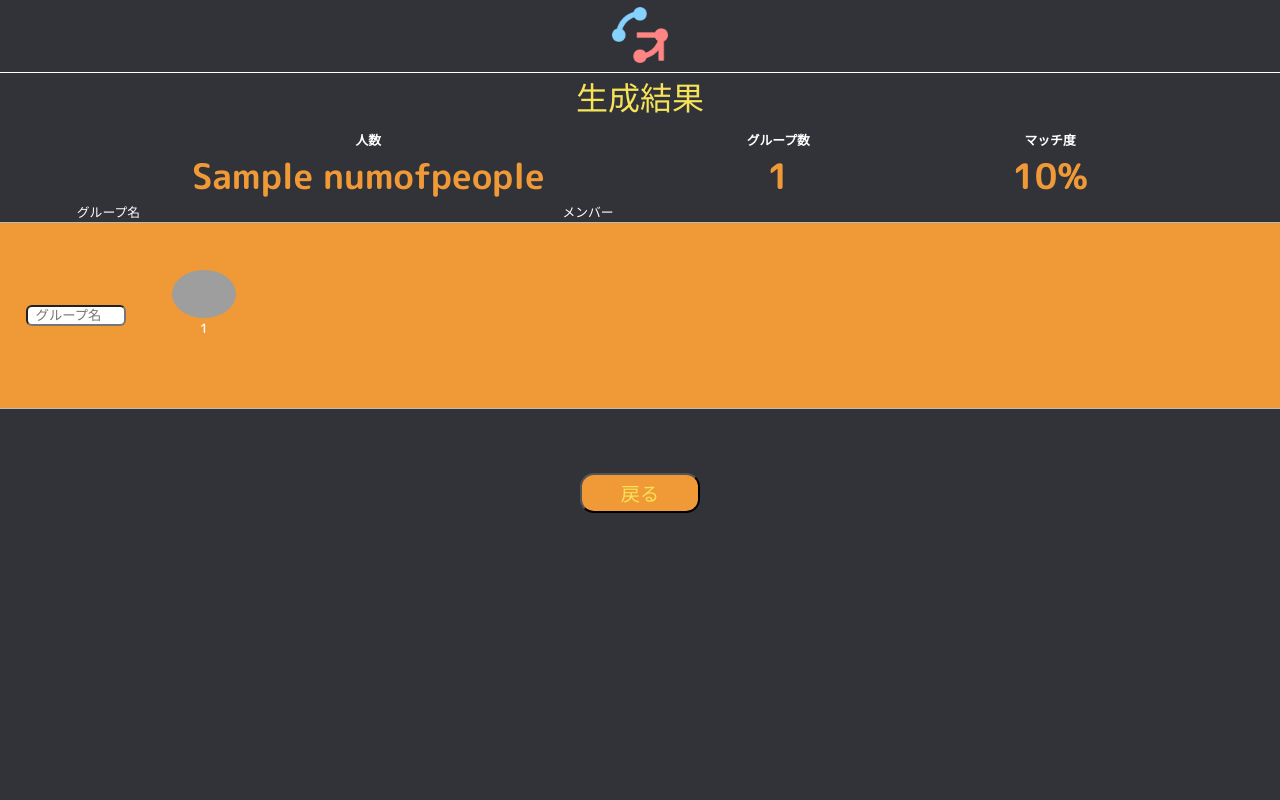
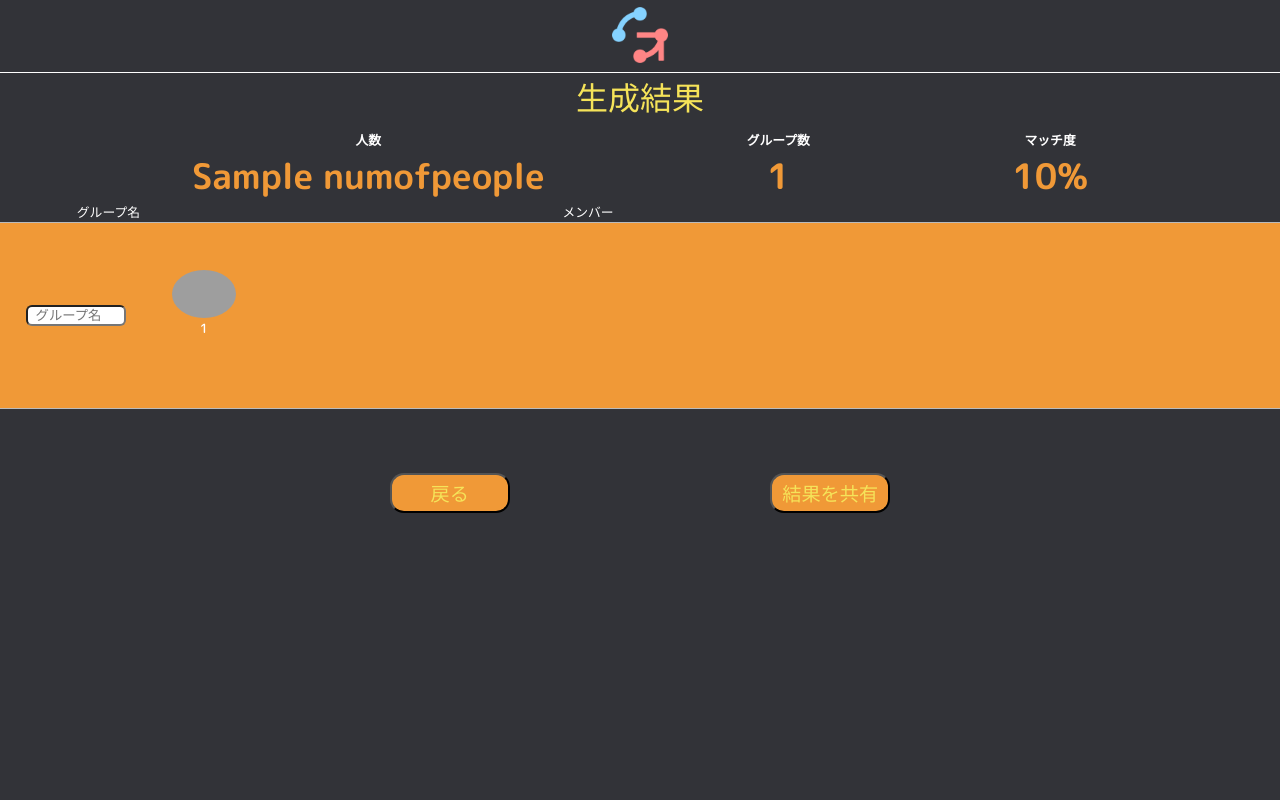
Before and after one commit to ritsuki-i/hatothon-app, a Flask app: template templates/result.html in a window 1280 px wide. Run offline with Flask 3, Linux system fonts and the light colour scheme; the template is opened without the code that fills it: most values are stand-ins (such as "Sample title", 1, 10 or a date in 2020); some libraries are stand-ins or nearby versions; grey boxes are pictures that could not be loaded.

Commit message:
スクショ機能追加(初期段階)

```diff
--- a/static/css/result.css
+++ b/static/css/result.css
@@ -207,7 +207,7 @@ button {
   height: 20%;
 }
 
-#go-back {
+#go-back, #save-result {
   margin-top: 5%;
   margin-bottom: 10%;
   background-color: #f09937;
--- a/static/js/result.js
+++ b/static/js/result.js
@@ -1,3 +1,75 @@
 document.getElementById("go-back").addEventListener("click", () => {
   history.back();
 });
+
+function shareResult(){
+  document.getElementById('save-result').innerHTML = '共有中...';
+  var groups = document.getElementById("number_of_groups").innerHTML;
+  var resultPic = generatingPicture();
+  //document.getElementById('testspace').innerHTML = '<img src="' + resultPic + '"/>';
+
+  var image = new File([resultPic], "result.png", {type: "image/png"});
+  if(navigator.canShare && navigator.canShare({files: [image]})) {
+    navigator.share({
+      title: 'n人組を共有',
+      text: '作成したグループを共有',
+      url: document.getElementById('toppage').href,
+      files: [image],
+    })
+  }else{
+    image = null;
+    saveAs(resultPic, groups + 'groups-result.png');
+  }
+
+  document.getElementById('save-result').innerHTML = '結果を共有';
+    window.alert('結果を保存しました！');
+}
+
+//@return Blob
+function generatingPicture(){
+  var groups = Number(document.getElementById("number_of_groups").innerHTML);
+
+/* 入力されたグループ名を画像内で一体化させたかった
+  var group_names = [];
+  var input_boxes = [];
+  for (var i = 0; i < groups; i++) {
+    var wrapper = document.getElementById('group' + i + '_wrapper');
+    var input = document.getElementById('group' + i + '_name');
+
+    group_names[i] = document.createElement('p');
+    group_names[i].className = 'white_text'
+    group_names[i].innerHTML = input.value;
+
+    input_boxes[i] = wrapper.removeChild(input);
+    wrapper.appendChild(group_names[i]);
+  }
+  */
+
+  var content = document.getElementById('body');
+  var currentWidth = Number(getComputedStyle(document.getElementById('body')).width.replace('px',''));
+  var scale = 1080 / currentWidth;
+
+  var wrapperHeight = scale * Number(getComputedStyle(document.getElementById('group0_wrapper')).height.replace('px',''));
+  var estimatedHeight = scale * Number(getComputedStyle(document.getElementById('fix_component')).height.replace('px',''));
+  estimatedHeight = estimatedHeight + 20 + groups * wrapperHeight;
+
+  domtoimage.toBlob(content, {
+    width: 1080, height: estimatedHeight,
+    style: {
+      transform: 'scale(' + scale + ')',
+      transformOrigin: 'top left'
+    }
+  }).then(function (blob) {
+    return blob;
+
+    /* 入力されたグループ名を画像内で一体化させたかった　の後処理
+    for (var i = 0; i < groups; i++) {
+      var wrapper = document.getElementById('group' + i + '_wrapper');
+      wrapper.removeChild(group_names[i]);
+      wrapper.insertBefore(input_boxes[i], wrapper.firstChild)
+    }
+    */
+  }).catch(error => {
+    console.error("error:", error);
+  });
+}
--- a/templates/base.html
+++ b/templates/base.html
@@ -22,10 +22,11 @@
     />
     <link rel="stylesheet" href="./static/css/header.css" />
     <link rel="preconnect" href="https://fonts.googleapis.com" />
-    <link rel="preconnect" href="https://fonts.gstatic.com" crossorigin />
+    <link rel="preconnect" href="https://fonts.gstatic.com" crossorigin="anonymous" />
     <link
       href="https://fonts.googleapis.com/css2?family=M+PLUS+Rounded+1c:wght@500&family=M+PLUS+Rounded+1c:wght@700&display=swap"
       rel="stylesheet"
+      crossorigin="anonymous"
     />
   </head>
   {% block content %} {% endblock %}
--- a/templates/result.html
+++ b/templates/result.html
@@ -3,12 +3,12 @@
   rel="stylesheet"
   href="{{ url_for('static', filename='css/result.css') }}"
 />
-<body>
+<body id="body">
   <div id="fix_component">
     <div class="header">
       <div class="header1">
         <div class="icon-holder">
-          <a href="{{ url_for('index') }}"
+          <a href="{{ url_for('index') }}" id="toppage"
             ><img
               src="{{ url_for('static', filename='images/logo.png') }}"
               alt="ロゴ画像"
@@ -26,7 +26,9 @@
       </div>
       <div class="groups">
         <div class="white_text">グループ数</div>
-        <div class="d_result">{{ grouping_num }}</div>
+        <div class="d_result">
+          <span id="number_of_groups">{{ grouping_num }}</span>
+        </div>
       </div>
       <div class="score">
         <div class="white_text">マッチ度</div>
@@ -41,8 +43,9 @@
   </div>
   <div class="number">
     {% for group_name in groups_name %}
-    <div class="group-wrapper">
+    <div class="group-wrapper" id="group{{ loop.index0 }}_wrapper">
         <input
+          id="group{{ loop.index0 }}_name"
           type="text"
           class="group_name"
           placeholder="グループ名"
@@ -62,10 +65,23 @@
     <hr />
     {% endfor %}
     <button type="button" id="go-back">戻る</button>
+    <button type="button" id="save-result" onclick="shareResult()">結果を共有</button>
+    <div id="testspace"></div>
   </div>
+  <!--結果共有画像生成-->
+  <script
+    type="text/javascript"
+    src="https://cdn.jsdelivr.net/npm/dom-to-image@2.6.0/dist/dom-to-image.min.js"
+  ></script>
+  <!--結果共有画像保存-->
+  <script
+    type="text/javascript"
+    src="https://cdn.jsdelivr.net/npm/file-saver@2.0.5/dist/FileSaver.min.js"
+  ></script>
   <script
     type="text/javascript"
     src="{{ url_for('static', filename='js/result.js') }}"
   ></script>
+
 </body>
 {% endblock %}
```
Lines whose indentation alone changed are shown as unchanged.
